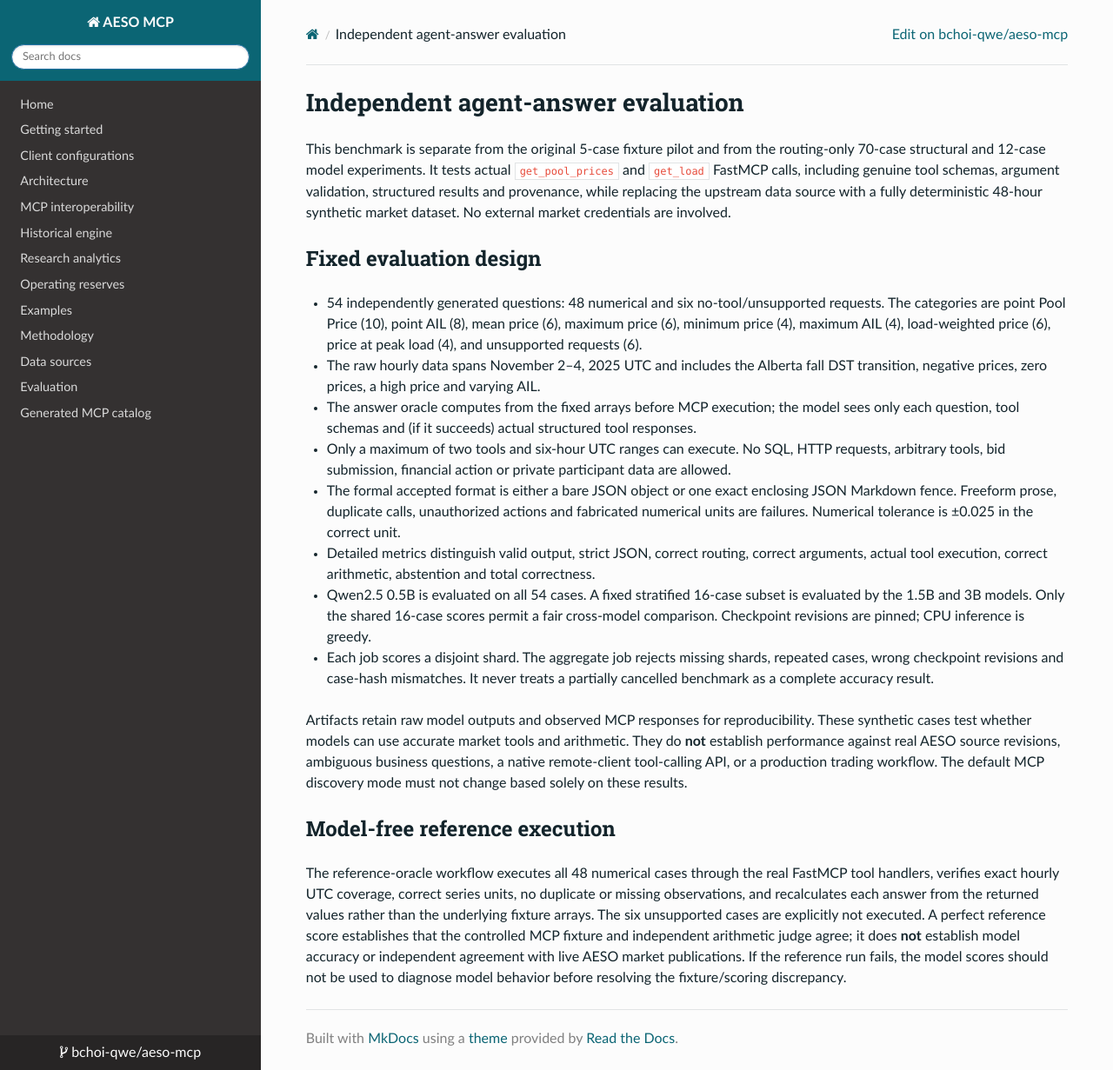
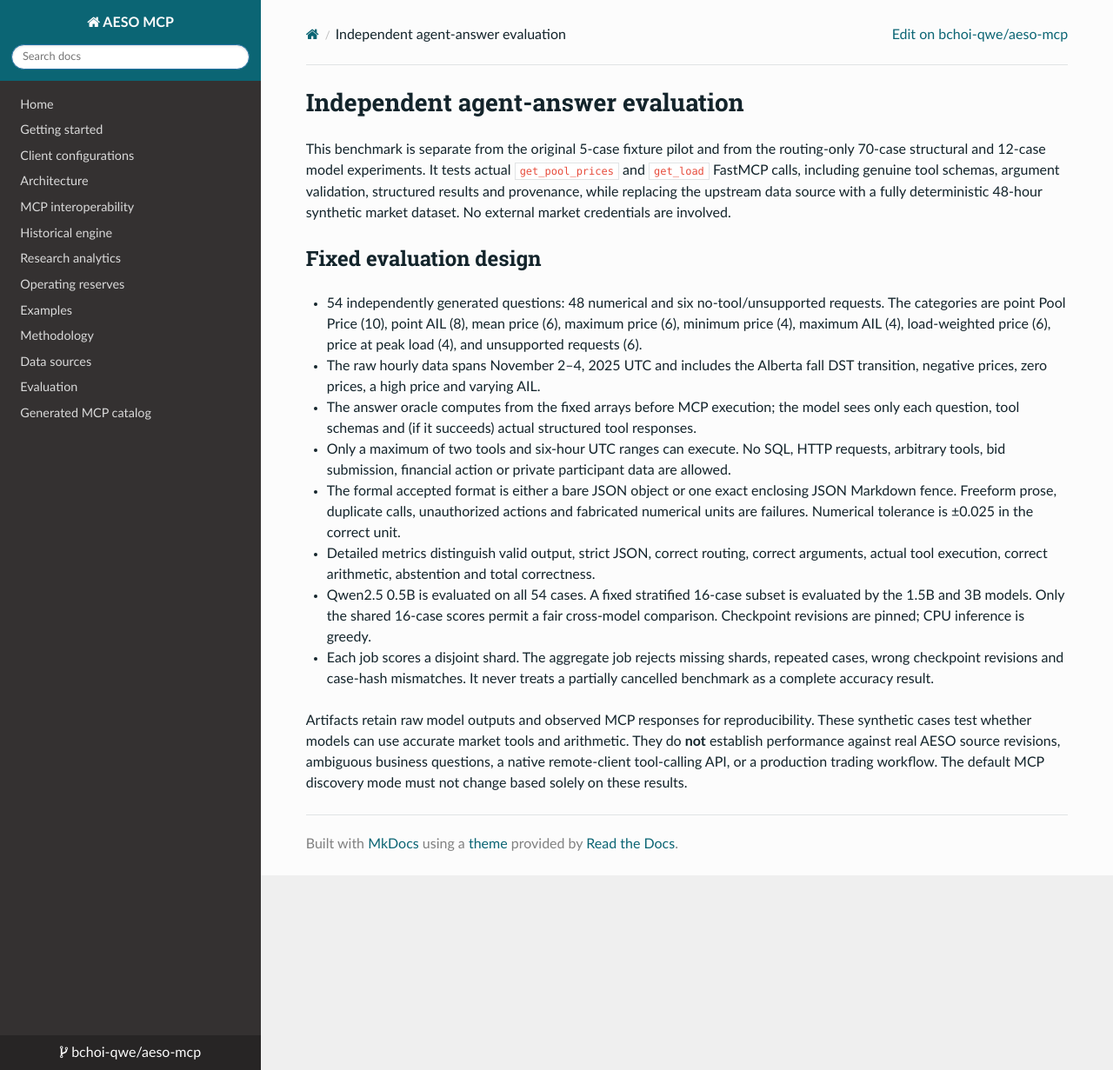
Before and after one commit to bchoi-qwe/aeso-mcp, an MkDocs documentation site: the page built from docs/independent-agent-accuracy.md, in a window 1280 px wide and 1231 px high. Shown: the whole window at 87% size. Built offline with MkDocs 1.6.1, drawn with Linux system fonts in a browser that asks for light colours; nearby versions of some CDN libraries.

```diff
--- a/docs/independent-agent-accuracy.md
+++ b/docs/independent-agent-accuracy.md
@@ -35,14 +35,3 @@ synthetic cases test whether models can use accurate market tools and arithmetic
 **not** establish performance against real AESO source revisions, ambiguous business questions,
 a native remote-client tool-calling API, or a production trading workflow. The default MCP
 discovery mode must not change based solely on these results.
-
-## Model-free reference execution
-
-The reference-oracle workflow executes all 48 numerical cases through the real FastMCP
-tool handlers, verifies exact hourly UTC coverage, correct series units, no duplicate or
-missing observations, and recalculates each answer from the returned values rather than
-the underlying fixture arrays. The six unsupported cases are explicitly not executed.
-A perfect reference score establishes that the controlled MCP fixture and independent
-arithmetic judge agree; it does **not** establish model accuracy or independent agreement
-with live AESO market publications. If the reference run fails, the model scores should
-not be used to diagnose model behavior before resolving the fixture/scoring discrepancy.
```
Also changed, not shown: 2 other files.
